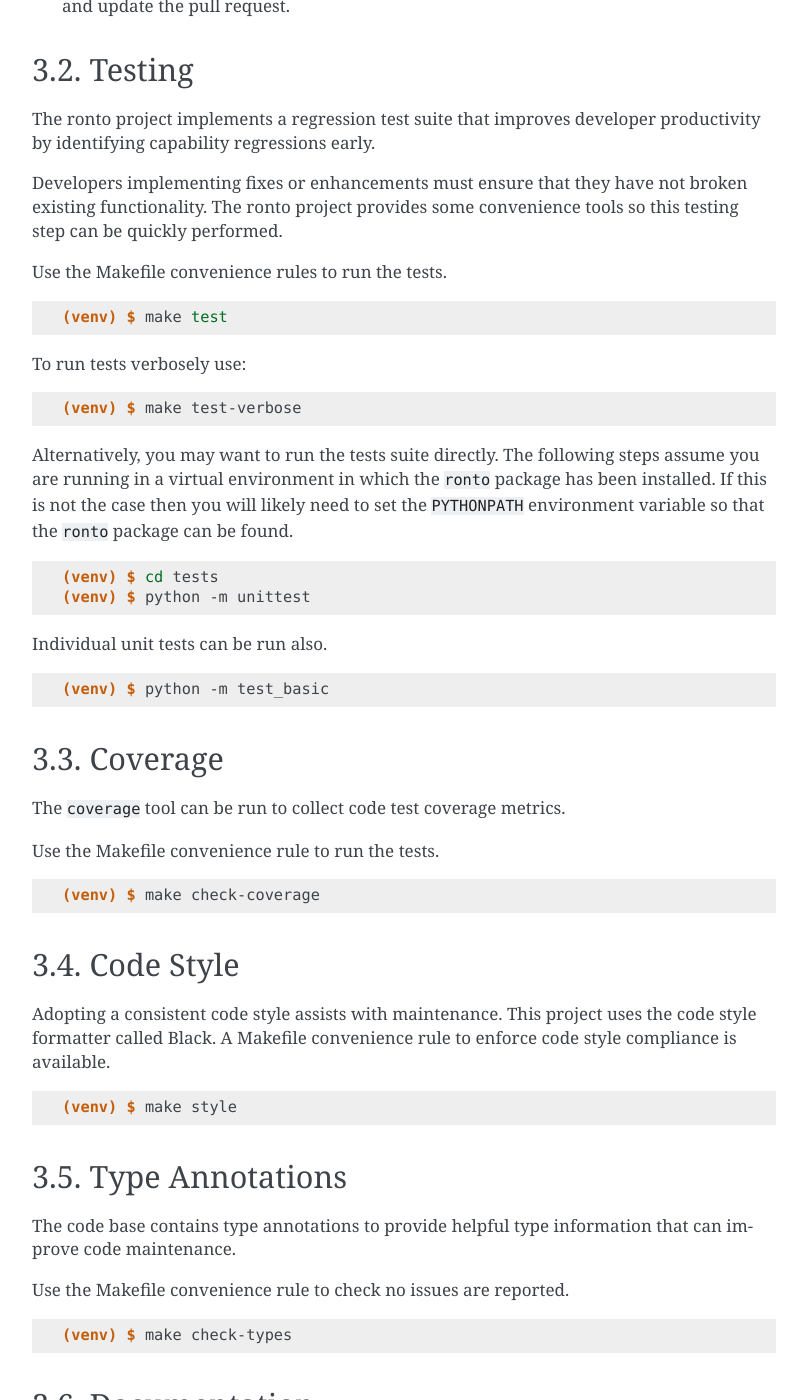
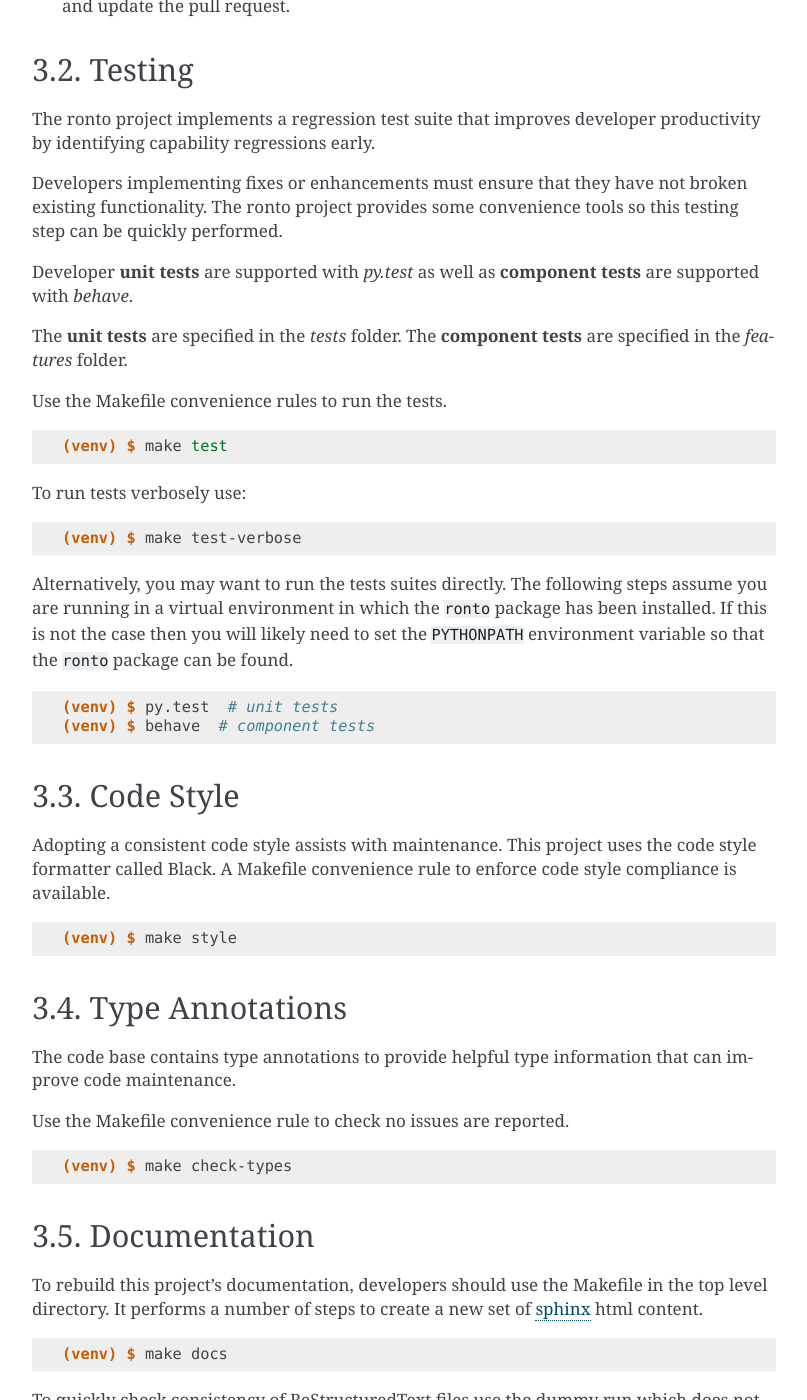
Before and after one commit to almedso/ronto, a Sphinx documentation site: the page built from docs/source/dev/index.rst, in a window 1280 px wide and 1400 px high, scrolled down 2173 px. Shown: the whole window, without its empty margins (346-1153 px from the left). Built offline with Sphinx 7.4.7, drawn with Linux system fonts in a browser that asks for light colours; some of the changed text lies outside the part shown.

Commit message:
Adjust documentation and Makefile
- document component tests via behave
- remove coverage computation

```diff
--- a/docs/source/dev/index.rst
+++ b/docs/source/dev/index.rst
@@ -18,6 +18,12 @@ not broken existing functionality. The ronto
 project provides some convenience tools so this testing step can be quickly
 performed.
 
+Developer **unit tests** are supported with *py.test* as well
+as **component tests** are supported with *behave*.
+
+The **unit tests** are specified in the *tests* folder.
+The **component tests** are specified in the *features* folder.
+
 Use the Makefile convenience rules to run the tests.
 
 .. code-block:: console
@@ -30,7 +36,7 @@ To run tests verbosely use:
 
     (venv) $ make test-verbose
 
-Alternatively, you may want to run the tests suite directly. The following
+Alternatively, you may want to run the tests suites directly. The following
 steps assume you are running in a virtual environment in which the
 ``ronto`` package has been installed. If this is
 not the case then you will likely need to set the ``PYTHONPATH`` environment
@@ -38,28 +44,8 @@ variable so that the ``ronto`` package can be found.
 
 .. code-block:: console
 
-    (venv) $ cd tests
-    (venv) $ python -m unittest
-
-Individual unit tests can be run also.
-
-.. code-block:: console
-
-    (venv) $ python -m test_basic
-
-
-.. _test-coverage-label:
-
-Coverage
-========
-
-The ``coverage`` tool can be run to collect code test coverage metrics.
-
-Use the Makefile convenience rule to run the tests.
-
-.. code-block:: console
-
-    (venv) $ make check-coverage
+    (venv) $ py.test  # unit tests
+    (venv) $ behave  # component tests
 
 
 .. _style-compliance-label:
```
Also changed, not shown: 1 other file.
